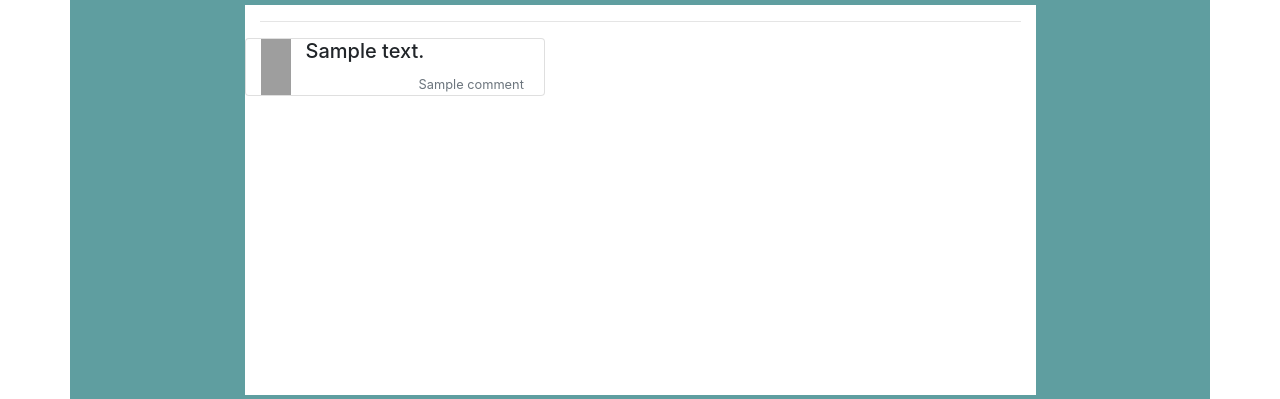
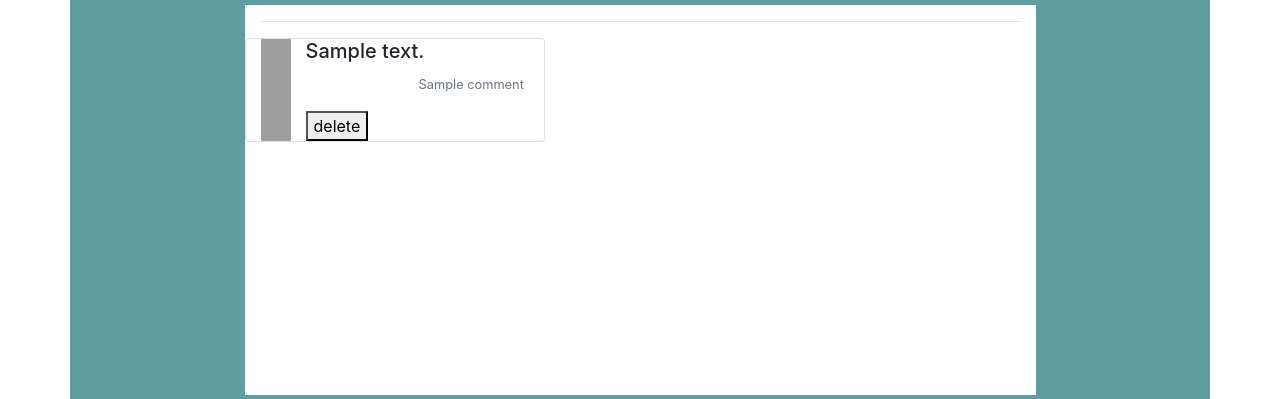
Before and after one commit to Muia23/soi, a Flask app: page /comment in a window 1280 px wide. Shown: the part 160-559 px from the top of the page. Run offline with Flask 2, Linux system fonts and the light colour scheme; tables that the repository leaves empty hold one stand-in row (values such as "Sample post"); some libraries are stand-ins or nearby versions; grey boxes are pictures that could not be loaded.

```diff
--- a/app/templates/comment.html
+++ b/app/templates/comment.html
@@ -17,6 +17,7 @@
                             <div class="col-md-10">
                                 <h5>{{comment.comment}}</h5>
                                 <p class="card-text" style="text-align: right;"><small class="text-muted">{{comment.name}}</small></p>
+                                <button> delete</button>
                             </div>
                         </div>
                     </div>
```
